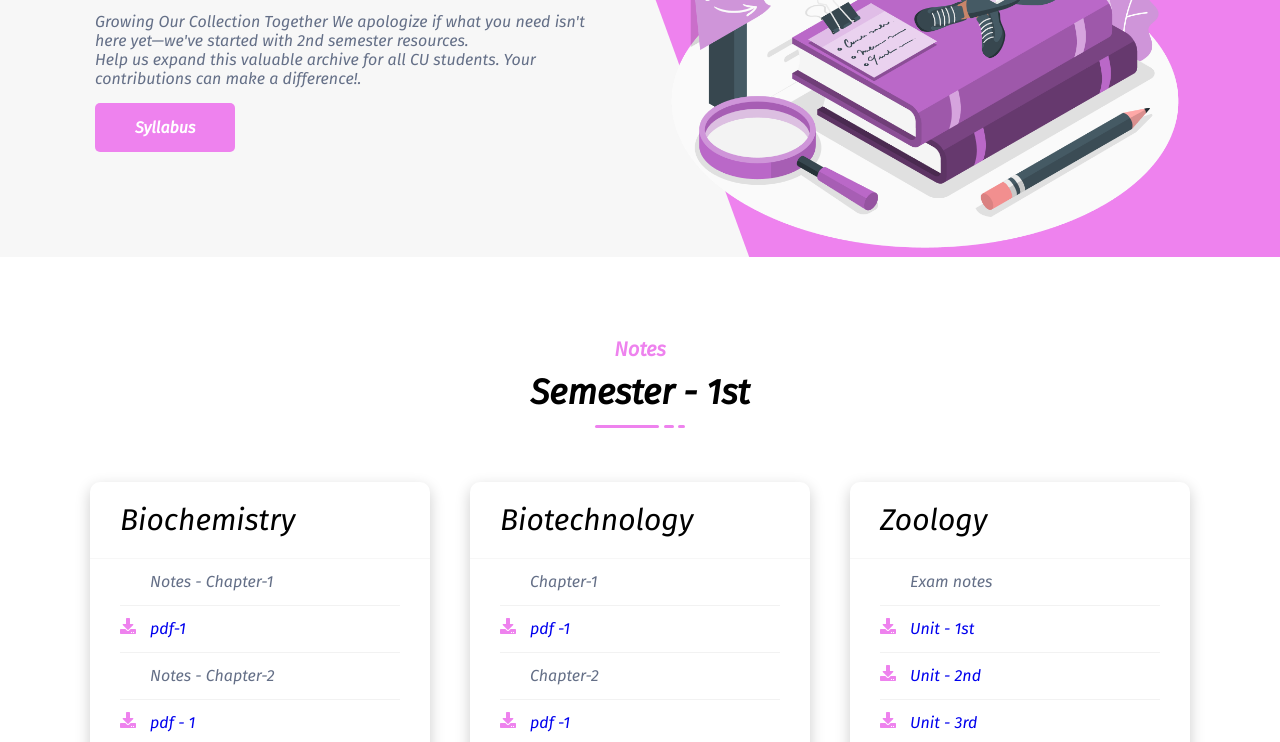
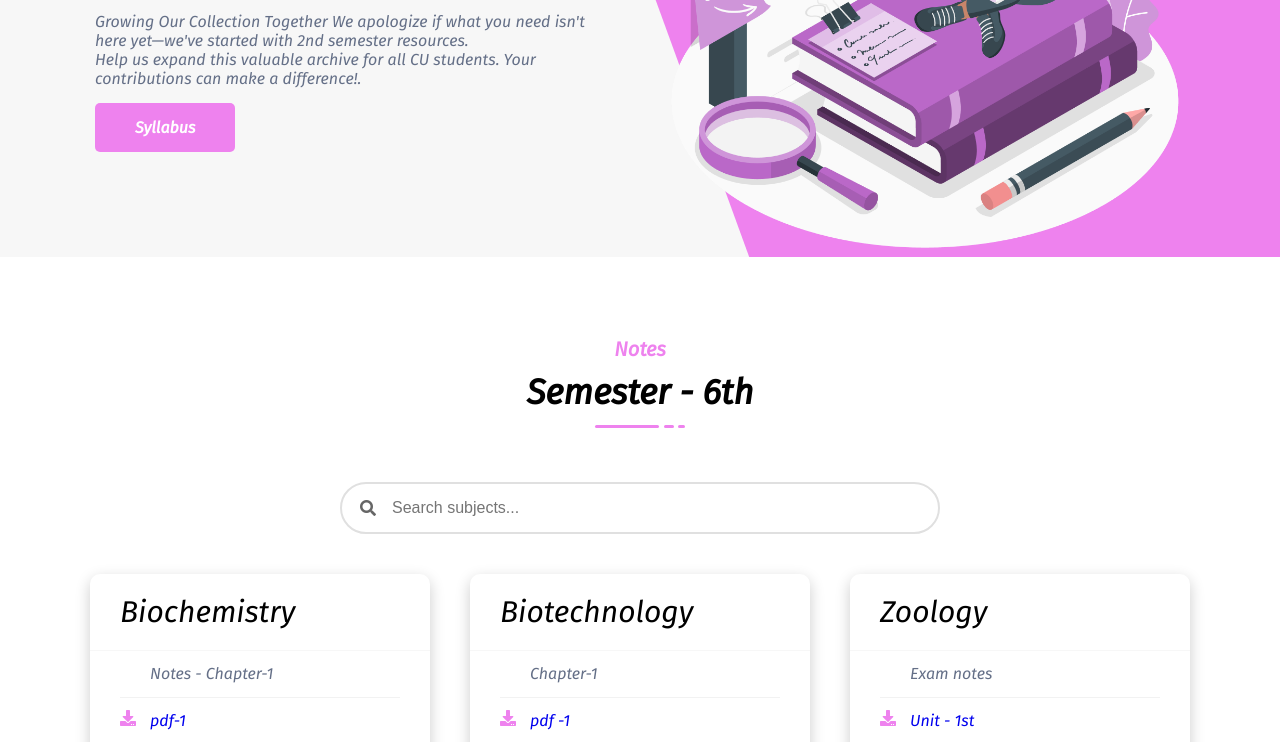
Before and after one commit to bhatmohsin/notesbook, a website: page pages/semester_6.html in a window 1280 px wide. Shown: the part 343-1085 px from the top of the page. Drawn offline with nearby package versions, Linux system fonts and the light colour scheme.

Commit message:
Update semester_6.html

```diff
--- a/pages/semester_6.html
+++ b/pages/semester_6.html
@@ -87,7 +87,7 @@
             <div class="row">
                 <div class="section-title text-align">
                     <h5 class="sub-title">Notes</h5>
-                    <h3 class="main-title">Semester - 1st</h3>
+                    <h3 class="main-title">Semester - 6th </h3>
                     <ul class="line">
                         <li></li>
                         <li></li>
@@ -96,6 +96,12 @@
                 </div>
                 <!--===== Section Title =====-->
             </div>
+<div class="search-container">
+    <div class="search-box">
+        <i class="fas fa-search search-icon"></i>
+        <input type="text" id="searchInput" placeholder="Search subjects...">
+    </div>
+</div>
 <div class="row justify-content-center">
     <div class="pricing-item">
         <div class="pricing-plan">
```
